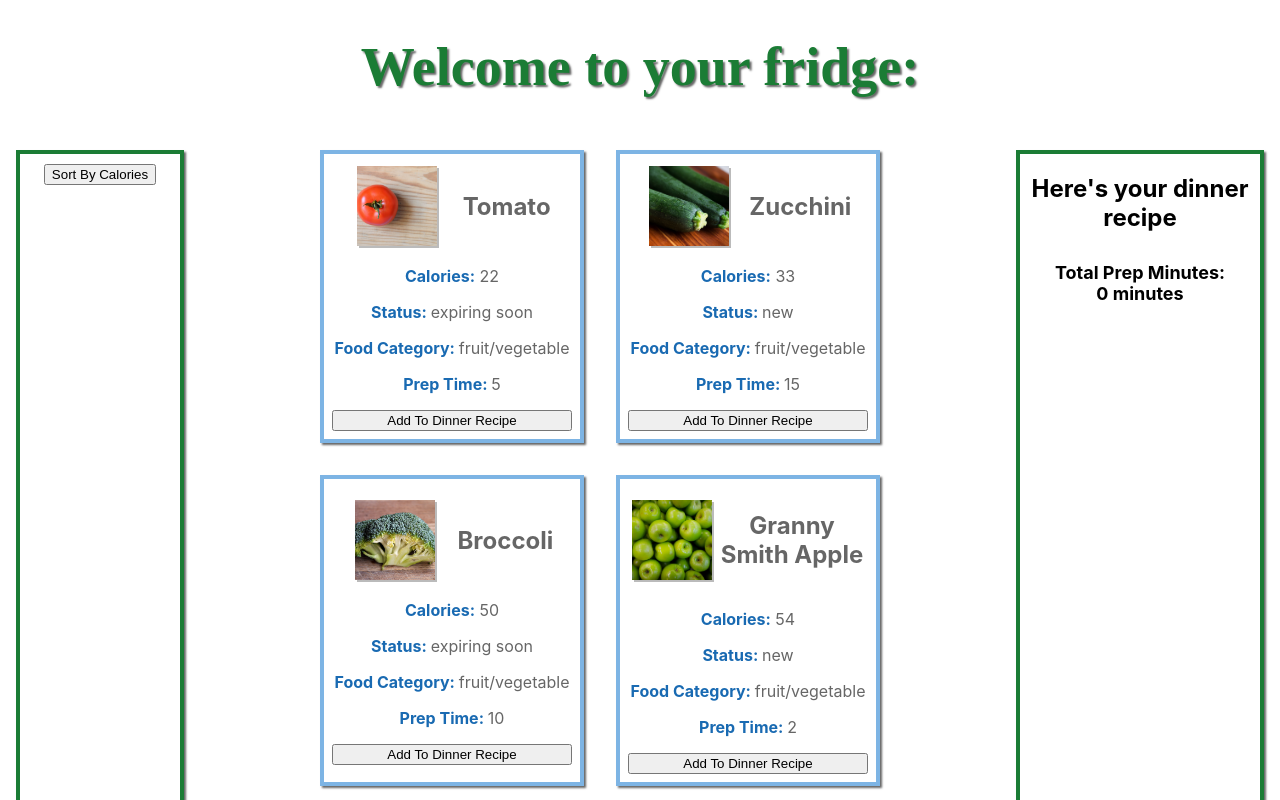
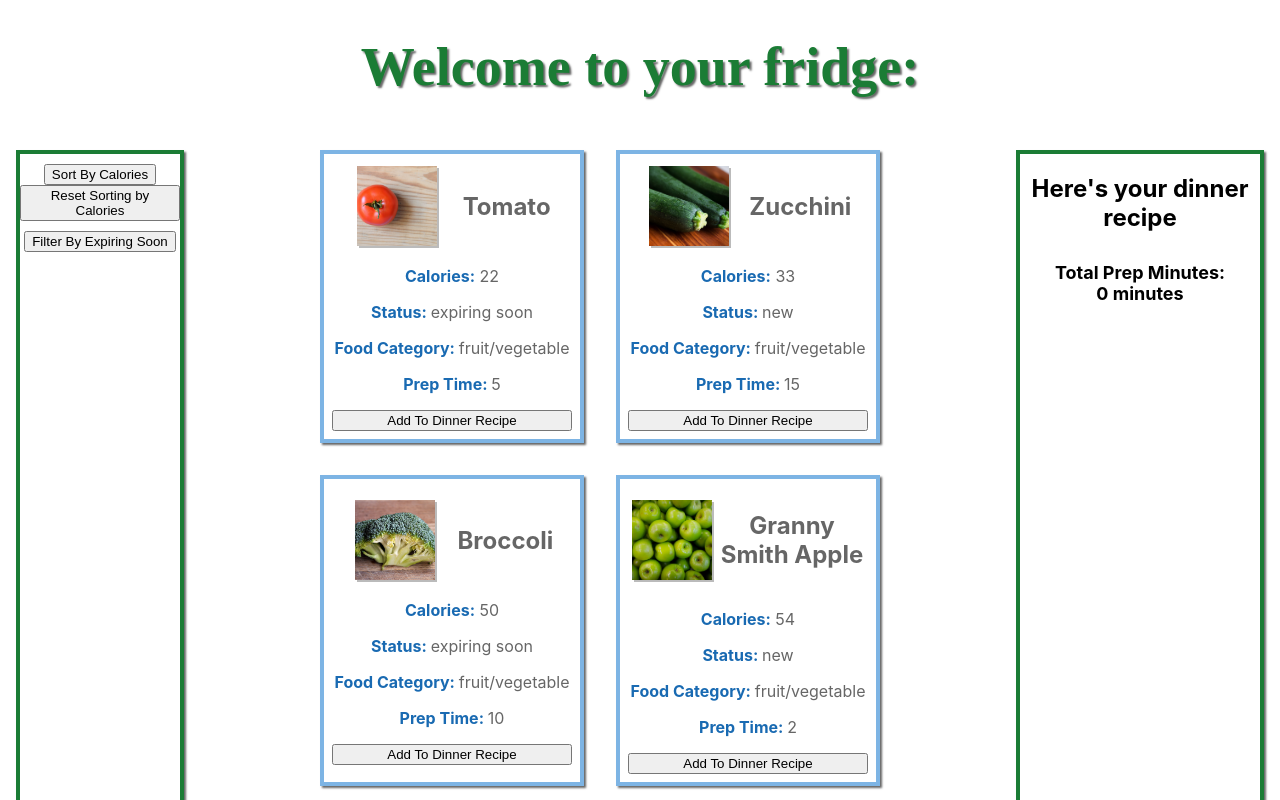
Before and after one commit to exhaustedPanda557/reactProject, a React (Create React App) app: page / in a window 1280 px wide. Shown: the top 800 px of the page. Built offline with nearby package versions, Linux system fonts and the light colour scheme; the HTML template or start-up script is replaced by a standard one.

Commit message:
added filters

```diff
--- a/src/App.js
+++ b/src/App.js
@@ -43,6 +43,27 @@ function App() {
     })
     updateFilteredProducts(updatedFilteredList)
   }
+
+  const resetCalSort = () => {
+    updateFilteredProducts(productList);
+  }
+
+  const filterByExpiring = () => {
+    let updatedFilteredList = [...productList];
+    updatedFilteredList = updatedFilteredList.filter((food) => {
+      return(food.status === "expiring soon");
+    })
+    updateFilteredProducts(updatedFilteredList)
+  }
+
+  const filterByFruitsVegs = () => {
+    let updatedFilteredList = [...productList];
+    updatedFilteredList = updatedFilteredList.filter((food) => {
+      return(food.category === "fruit/vegetable");
+    })
+    updateFilteredProducts(updatedFilteredList)
+  }
+
 
   const removeItem = (item) => {
     if (dinner.indexOf(item) > -1) {
@@ -109,7 +130,13 @@ function App() {
         <h1>Welcome to your fridge:</h1>
         <div className="pageWrapper">
           <div className="filterWrapper">
+            <div>
             <button onClick={() => sortByCalories()}>Sort By Calories</button>
+            <button onClick={() => resetCalSort()}>Reset Sorting by Calories</button>
+            </div>
+            <div>
+            <button onClick={() => filterByExpiring()}>Filter By Expiring Soon</button>
+            </div>
           </div>
           <div className="foodContainer">
             {filteredProducts.map(data => <DinnerItem data={data} setDinner={setDinner} dinner={dinner} />)}
```
Also changed, not shown: 1 other file (tests, documents, lock files or other folders).
